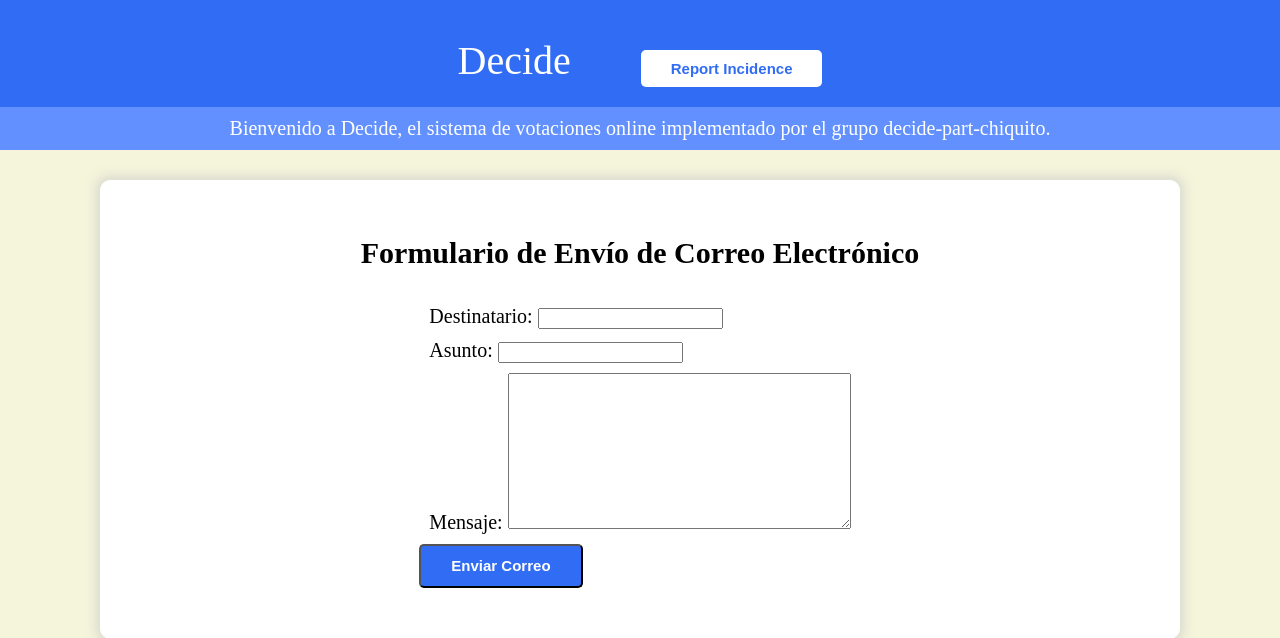
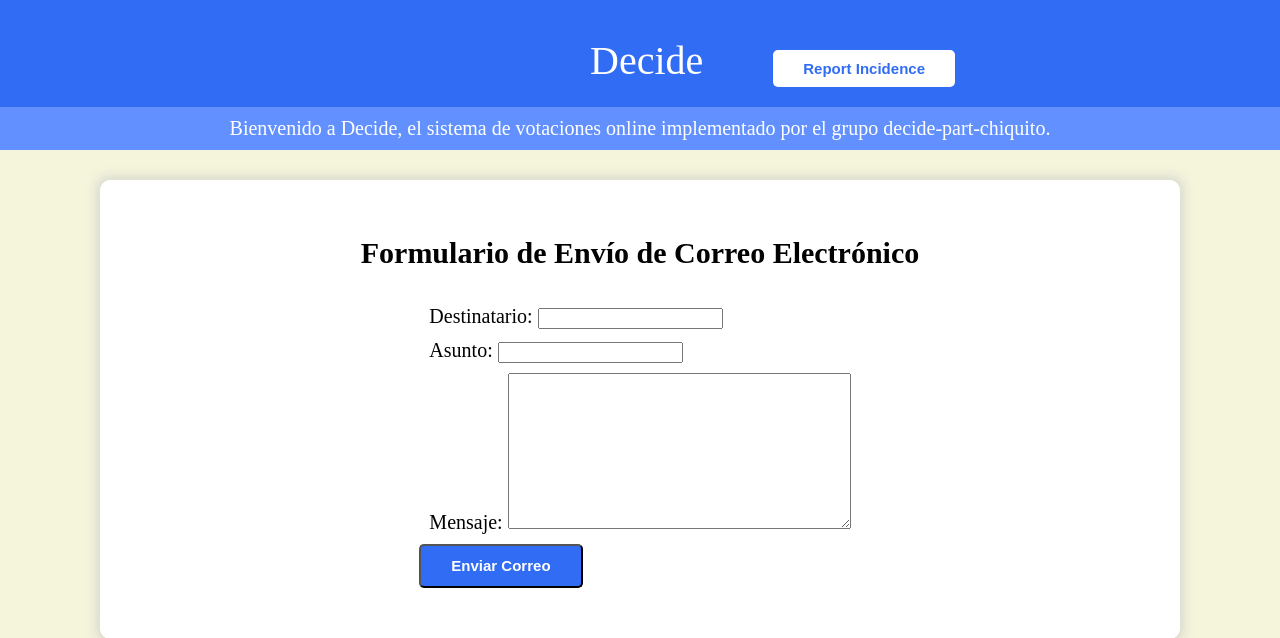
Before and after one commit to Decide-chiquito/decide-part-chiquito, a Django app: page /mailer/ in a window 1280 px wide. Shown: the top 638 px of the page. Run offline with Django 3.2, Linux system fonts and the light colour scheme.

Commit message:
Fix: Style head
Change the margin so the title Decide is on the center

```diff
--- a/decide/base/static/css/style.css
+++ b/decide/base/static/css/style.css
@@ -356,3 +356,7 @@ p {
     font-size: 40px;
 
 }
+
+.column{
+    margin-left: 265px !important;
+}
--- a/decide/decide/settings.py
+++ b/decide/decide/settings.py
@@ -23,7 +23,7 @@ BASE_DIR = os.path.dirname(os.path.dirname(os.path.abspath(__file__)))
 # See https://docs.djangoproject.com/en/2.0/howto/deployment/checklist/
 
 # SECURITY WARNING: keep the secret key used in production secret!
-SECRET_KEY = config('SECRET_KEY', default='^##ydkswfu0+=ofw0l#$kv^8n)0$i(qd&d&ol#p9!b$8*5%j1+')
+SECRET_KEY = config('SECRET_KEY', default='')
 
 # SECURITY WARNING: don't run with debug turned on in production!
 DEBUG = True
--- a/decide/ticket/admin.py
+++ b/decide/ticket/admin.py
@@ -2,7 +2,7 @@ from django.contrib import admin
 from django.contrib.admin import SimpleListFilter
 from unfold.admin import ModelAdmin
 
-from .models import Ticket, TicketStatus
+from .models import Ticket
 from .filters import StatusFilter
 
 
--- a/decide/ticket/models.py
+++ b/decide/ticket/models.py
@@ -1,5 +1,4 @@
 from django.db import models
-from ticket.enums import TicketStatus
 
 
 
```
